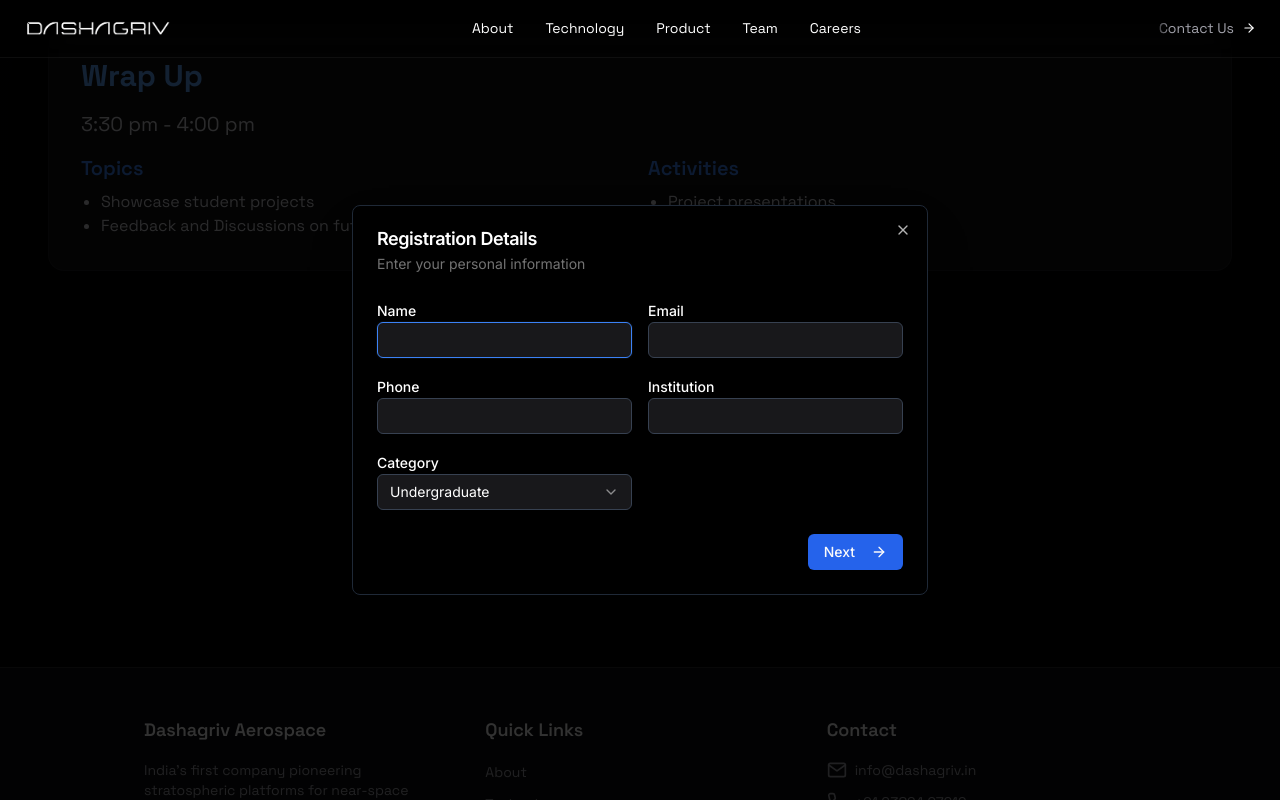
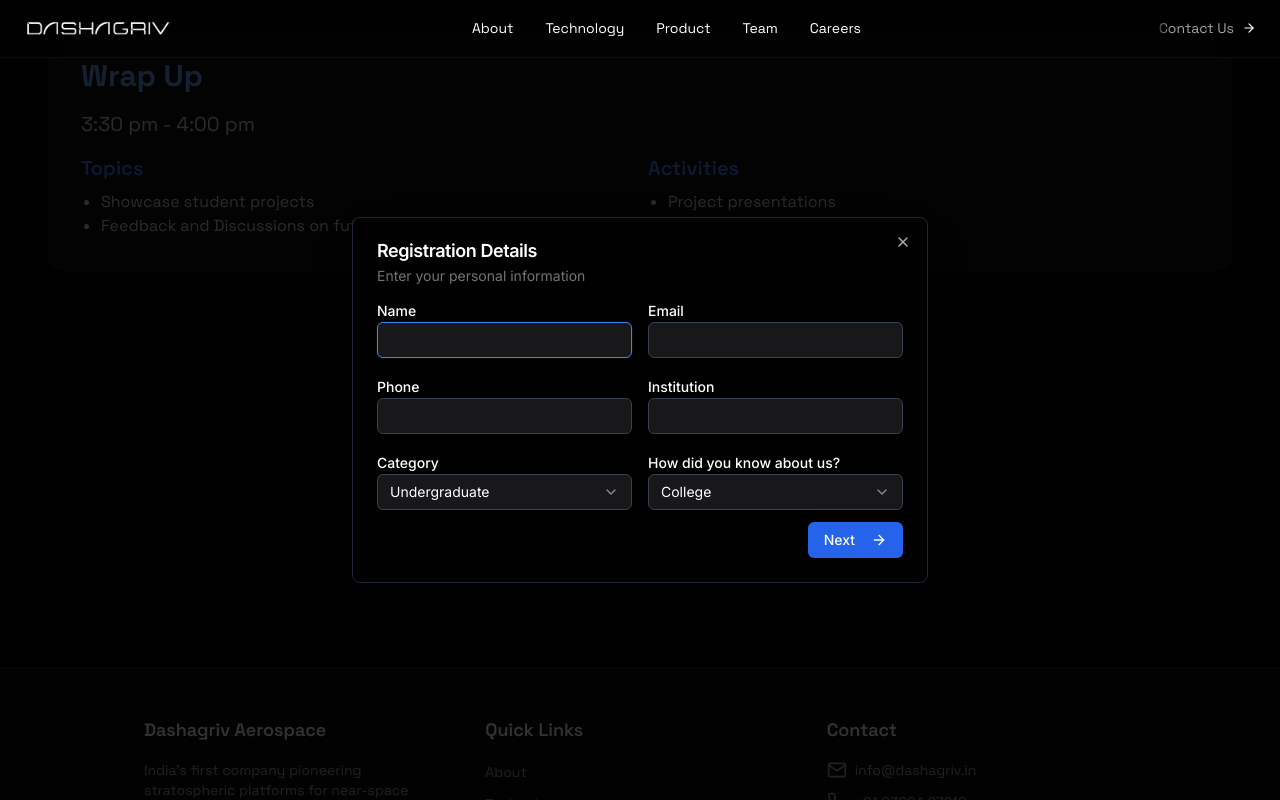
Before and after one commit to Vijayaraj-Anbalagan/dat2, a Next.js app: page /workshop in a window 1280 px wide. Both pictures are taken after a click on the button "Register Now". Shown: the part 3727-4527 px from the top of the page. Built offline with nearby package versions, Linux system fonts and the light colour scheme.

Commit message:
all error fixed

```diff
--- a/src/components/WorkshopRegistrationDialog.tsx
+++ b/src/components/WorkshopRegistrationDialog.tsx
@@ -17,7 +17,10 @@ import { saveRegistration, type RegistrationData, checkRegistrationStatus } from
 import { uploadToCloudinary } from "@/lib/cloudinary-utils"
 import { AlreadyRegisteredDialog } from "./AlreadyRegisteredDialog"
 
+type ReferralSource = "College" | "Faculty" | "Friends" | "SocialMedia" | `Others - ${string}`
+
 type Category = "Undergraduate" | "Postgraduate" | "Research Scholar" | "Startup/Industrial"
+
 
 const inter = Inter({
   subsets: ["latin"],
@@ -170,7 +173,7 @@ const FileUploader = ({
 export function WorkshopRegistrationDialog() {
   const [isOpen, setIsOpen] = useState(false)
   const [step, setStep] = useState(1)
-  const [formData, setFormData] = useState<RegistrationData & { category: Category , isKcgSudent : boolean }>({
+  const [formData, setFormData] = useState<RegistrationData & { category: Category , isKcgSudent : boolean, otherReferralDetails?: string }>({
     name: "",
     email: "",
     phone: "",
@@ -184,13 +187,17 @@ export function WorkshopRegistrationDialog() {
     attended: false,
     feedback: "0",
     feedbackContent: "",
-    isKcgSudent : false
+    isKcgSudent : false,
+    referralSource: "College",
   })
   const [formErrors, setFormErrors] = useState({
     name: "",
     email: "",
     phone: "",
     institution: "",
+    category: "",
+    referralSource: "",
+    otherReferralDetails: "",
   })
   const [upiQRCode, setUpiQRCode] = useState("")
   const [isLoading, setIsLoading] = useState(false)
@@ -262,6 +269,11 @@ export function WorkshopRegistrationDialog() {
       email: /^[^\s@]+@[^\s@]+\.[^\s@]+$/.test(formData.email) ? "" : "Enter a valid email address",
       phone: /^[6-9]\d{9}$/.test(formData.phone) ? "" : "Enter a valid 10-digit Indian mobile number",
       institution: formData.institution.trim() ? "" : "Institution is required",
+      category: formData.category ? "" : "Select a category",
+      referralSource: formData.referralSource ? "" : "Please select how you knew about us",
+      otherReferralDetails: formData.referralSource === "Others - " && !formData.otherReferralDetails?.trim()
+        ? "Please specify how you knew about us"
+        : ""
     }
 
     const isKcgStudent = formData.email.toLowerCase().endsWith("kcgcollege.in") ||
@@ -372,7 +384,14 @@ export function WorkshopRegistrationDialog() {
 
     setIsLoading(true)
     try {
-      await saveRegistration(formData.email, formData)
+      const finalFormData: RegistrationData = {
+        ...formData,
+        // If referral source is "Others", combine it with the details
+        referralSource: formData.referralSource.startsWith("Others - ")
+          ? `Others - ${formData.otherReferralDetails}`
+          : formData.referralSource
+      }
+      await saveRegistration(formData.email, finalFormData)
       localStorage.setItem("dashagrivemail", formData.email)
 
       toast.success("Registration submitted successfully!")
@@ -469,7 +488,7 @@ export function WorkshopRegistrationDialog() {
     switch (step) {
       case 1:
         return (
-          <div className="space-y-6">
+          <div className="space-y-3">
             <DialogHeader>
               <DialogTitle className="text-white">Registration Details</DialogTitle>
               <DialogDescription>Enter your personal information</DialogDescription>
@@ -520,7 +539,59 @@ export function WorkshopRegistrationDialog() {
                   </SelectContent>
                 </Select>
               </div>
+              <div >
+  <Label className="text-white">How did you know about us?</Label>
+  <Select
+    name="referralSource"
+    value={formData.referralSource}
+    onValueChange={(value: ReferralSource) => {
+      setFormData(prev => ({
+        ...prev,
+        referralSource: value,
+        otherReferralDetails: !value.startsWith("Others - ") ? "" : prev.otherReferralDetails
+      }))
+      setFormErrors(prev => ({ ...prev, referralSource: "", otherReferralDetails: "" }))
+    }}
+  >
+    <SelectTrigger className="bg-zinc-900 text-white border-gray-700 focus:border-blue-500">
+      <SelectValue placeholder="Select how you knew about us" />
+    </SelectTrigger>
+    <SelectContent className="bg-zinc-900 text-white">
+      {["College", "Faculty", "Friends", "SocialMedia", "Others - "].map((source) => (
+        <SelectItem
+          key={source}
+          value={source}
+          className="hover:bg-zinc-800"
+        >
+          {source}
+        </SelectItem>
+      ))}
+    </SelectContent>
+  </Select>
+  {formErrors.referralSource && (
+    <p className="text-red-500 text-sm mt-1">{formErrors.referralSource}</p>
+  )}
+</div>
             </div>
+
+{formData.referralSource.startsWith("Others - ") && (
+  <div className="col-span-2">
+    <Label className="text-white">Please specify</Label>
+    <Input
+      name="otherReferralDetails"
+      value={formData.otherReferralDetails}
+      onChange={handleInputChange}
+      placeholder="Tell us how you knew about us"
+      className={`
+        ${formErrors.otherReferralDetails ? "border-red-500" : "border-gray-700 focus:border-blue-500"}
+        bg-zinc-900 text-white
+      `}
+    />
+    {formErrors.otherReferralDetails && (
+      <p className="text-red-500 text-sm mt-1">{formErrors.otherReferralDetails}</p>
+    )}
+  </div>
+)}
             <div className="flex justify-end mt-4">
               <Button
                 onClick={() => {
--- a/src/lib/firebase-utils.ts
+++ b/src/lib/firebase-utils.ts
@@ -23,7 +23,7 @@ export const app = initializeApp(firebaseConfig);
 
 export const db = getFirestore(app);
 
-
+type ReferralSource = "College" | "Faculty" | "Friends" | "SocialMedia" | `Others - ${string}`
 export interface RegistrationData {
   name: string;
   email: string;
@@ -37,7 +37,9 @@ export interface RegistrationData {
   timestamp: string;
   attended: boolean;
   feedback: string;
+  isKcgSudent: boolean;
   feedbackContent: string
+  referralSource: ReferralSource
 }
 
 
```
